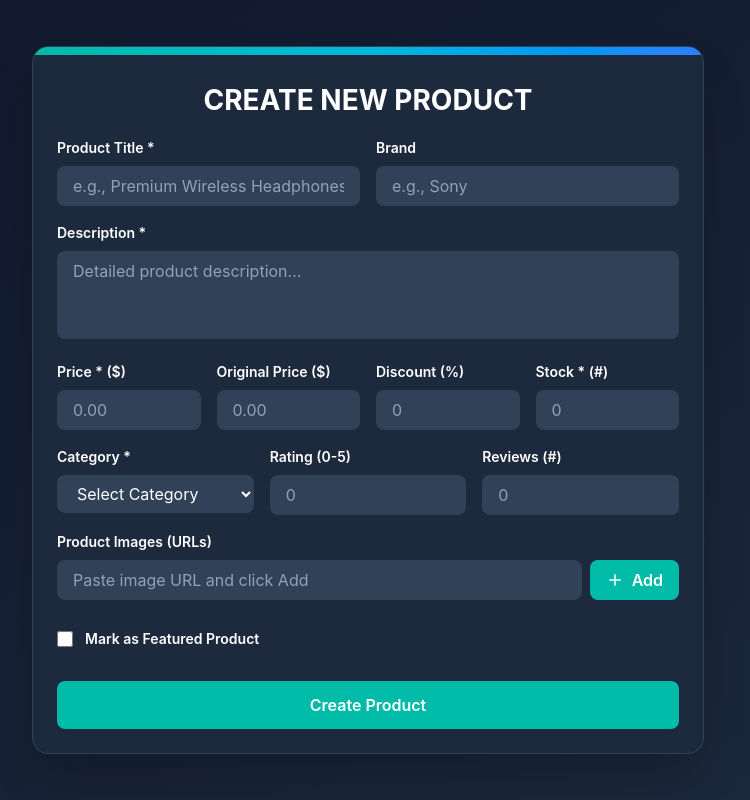
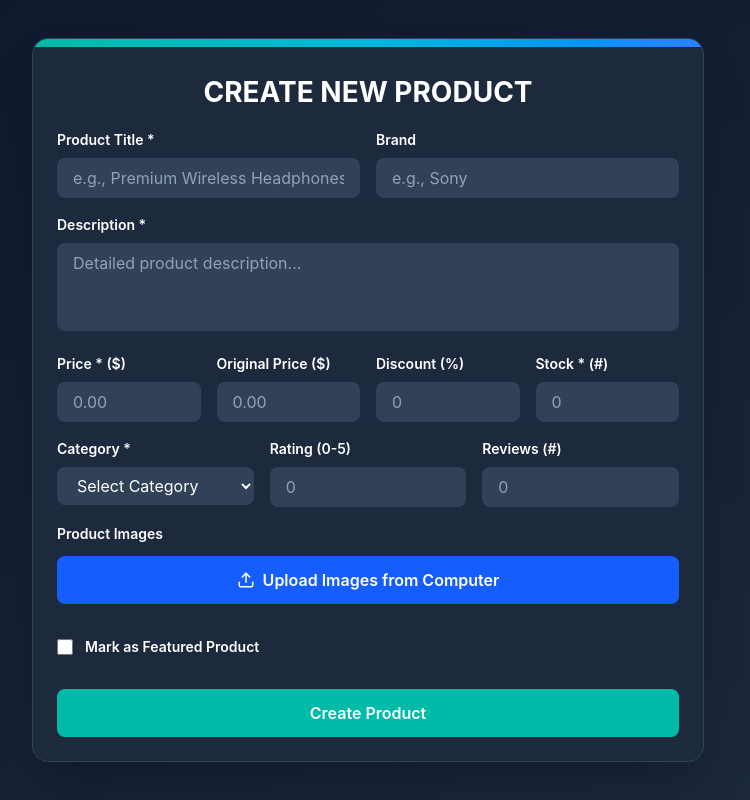
Before and after one commit to DINESH-K-21/shopverse, a React (Vite) app in the folder frontend/my-app/: page /products/add in a window 1280 px wide. Shown: the whole page, without its empty margins (272-1022 px from the left). Built offline with nearby package versions, Linux system fonts and the light colour scheme; sample sign-in values are in the browser's storage.

Commit message:
image upload func changes

```diff
--- a/frontend/my-app/src/commoncomponents/NavBar.jsx
+++ b/frontend/my-app/src/commoncomponents/NavBar.jsx
@@ -65,7 +65,7 @@ export default function Navbar() {
 
                 {role === "superadmin" &&
                     <div>
-                  <button onClick={() => navigate("/products/add")} className="text-white font-medium text-[14px] cursor-pointer"><span className="flex gap-1 justify-center items-center"><Plus size={14}/> Add Product</span></button>
+                  <button onClick={() => navigate("/products/add")} className="text-white font-medium text-[14px] cursor-pointer hover:bg-slate-800 px-4 py-2 rounded-xl transition-all"><span className="flex gap-1 justify-center items-center"><Plus size={14}/> Add Product</span></button>
                 </div>
                 }
 
--- a/frontend/my-app/src/commoncomponents/ProductCard.jsx
+++ b/frontend/my-app/src/commoncomponents/ProductCard.jsx
@@ -6,7 +6,7 @@ const ProductCard = ({ product }) => {
       {/* Image */}
       <div className="relative">
         <img
-          src={product.images?.[0] || "https://via.placeholder.com/300"}
+          src={product.images?.[0]}
           alt={product.title}
           className="w-full h-60 object-cover group-hover:scale-105 transition-transform duration-300"
         />
--- a/frontend/my-app/src/pages/Home.jsx
+++ b/frontend/my-app/src/pages/Home.jsx
@@ -29,13 +29,13 @@ function Home() {
     <div>
       <Navbar/>
 
-      <div className="grid grid-cols-1 sm:grid-cols-2 md:grid-cols-3 lg:grid-cols-4 gap-4 p-4">
+      <div className="flex flex-wrap gap-4">
         {products.length > 0 ? (
           products.map((product) => (
             <ProductCard key={product._id} product={product} />
           ))
         ) : (
-          <p>No products found</p>
+          <div  className="flex items-center justify-center w-full h-screen">No products found...</div>
         )}
       </div>
     </div>
--- a/frontend/my-app/src/pages/ProductPost.jsx
+++ b/frontend/my-app/src/pages/ProductPost.jsx
@@ -1,14 +1,16 @@
-import React, { useState } from "react";
-import { Plus, X, AlertCircle } from "lucide-react";
+import React, { useState, useRef } from "react";
+import { Plus, X, AlertCircle, Upload } from "lucide-react";
 import api from "../api/api";
 import { useNavigate } from "react-router-dom";
 
 export default function ProductPost() {
   const navigate = useNavigate();
+  const fileInputRef = useRef(null);
   const [loading, setLoading] = useState(false);
   const [error, setError] = useState("");
   const [success, setSuccess] = useState(false);
   const [imageInput, setImageInput] = useState("");
+  const [uploadingImage, setUploadingImage] = useState(false);
 
   const [formData, setFormData] = useState({
     title: "",
@@ -41,6 +43,74 @@ export default function ProductPost() {
       });
       setImageInput("");
       setError("");
+    }
+  };
+
+  const handleFileUpload = async (e) => {
+    const files = e.target.files;
+    if (!files) return;
+
+    setUploadingImage(true);
+    setError("");
+
+    try {
+      for (let file of files) {
+        // Validate file type
+        if (!file.type.startsWith("image/")) {
+          setError("Please upload valid image files only");
+          setUploadingImage(false);
+          return;
+        }
+
+        // Validate file size (max 5MB)
+        if (file.size > 5 * 1024 * 1024) {
+          setError("Image size must be less than 5MB");
+          setUploadingImage(false);
+          return;
+        }
+
+        // Convert file to base64 (Option 1: Simple approach)
+        const reader = new FileReader();
+        reader.onload = (event) => {
+          const base64URL = event.target.result;
+          setFormData((prev) => ({
+            ...prev,
+            images: [...prev.images, base64URL],
+          }));
+        };
+        reader.readAsDataURL(file);
+
+        // ALTERNATIVE: Upload to your backend server
+        // Uncomment the code below and comment out the base64 approach if you want to upload to your server
+        /*
+        const formDataToUpload = new FormData();
+        formDataToUpload.append("image", file);
+
+        try {
+          const response = await api.post("/api/upload-image", formDataToUpload, {
+            headers: {
+              "Content-Type": "multipart/form-data",
+            },
+          });
+
+          if (response.data.success && response.data.imageUrl) {
+            setFormData((prev) => ({
+              ...prev,
+              images: [...prev.images, response.data.imageUrl],
+            }));
+          }
+        } catch (err) {
+          setError("Failed to upload image: " + (err.response?.data?.message || err.message));
+        }
+        */
+      }
+    } catch (err) {
+      setError("Error processing image: " + err.message);
+    } finally {
+      setUploadingImage(false);
+      if (fileInputRef.current) {
+        fileInputRef.current.value = "";
+      }
     }
   };
 
@@ -332,39 +402,48 @@ export default function ProductPost() {
 
             {/* Images Section */}
             <div>
-              <label className="text-white text-[14px] font-semibold block mb-2">
-                Product Images (URLs)
+              <label className="text-white text-[14px] font-semibold block mb-3">
+                Product Images
               </label>
-              <div className="flex gap-2 mb-3">
+
+              {/* Upload from Computer */}
+              <div className="mb-4">
                 <input
-                  type="url"
-                  placeholder="Paste image URL and click Add"
-                  value={imageInput}
-                  onChange={(e) => setImageInput(e.target.value)}
-                  onKeyPress={(e) => e.key === "Enter" && addImage()}
-                  className="flex-1 px-4 py-2 rounded-lg bg-slate-700 text-white placeholder-slate-400 focus:outline-none focus:ring-2 focus:ring-teal-500"
+                  ref={fileInputRef}
+                  type="file"
+                  multiple
+                  accept="image/*"
+                  onChange={handleFileUpload}
+                  disabled={uploadingImage}
+                  className="hidden"
                 />
                 <button
                   type="button"
-                  onClick={addImage}
-                  className="px-4 py-2 rounded-lg bg-teal-500 hover:bg-teal-600 text-white font-semibold flex items-center gap-2 transition"
+                  onClick={() => fileInputRef.current?.click()}
+                  disabled={uploadingImage}
+                  className="w-full px-4 py-3 rounded-lg bg-blue-600 hover:bg-blue-700 disabled:bg-slate-600 text-white font-semibold flex items-center justify-center gap-2 transition"
                 >
-                  <Plus size={18} />
-                  Add
+                  <Upload size={18} />
+                  {uploadingImage ? "Uploading..." : "Upload Images from Computer"}
                 </button>
               </div>
 
               {/* Image List */}
               {formData.images.length > 0 && (
                 <div className="space-y-2">
+                  <p className="text-slate-400 text-sm mb-2">
+                    {formData.images.length} image(s) added
+                  </p>
                   {formData.images.map((img, index) => (
                     <div
                       key={index}
                       className="flex items-center justify-between p-3 bg-slate-700 rounded-lg"
                     >
-                      <span className="text-slate-300 text-sm truncate">
-                        {img}
-                      </span>
+                      {img.startsWith("data:") ? (
+                        <span className="text-slate-300 text-sm">📷 Uploaded Image {index + 1}</span>
+                      ) : (
+                        <span className="text-slate-300 text-sm truncate">{img}</span>
+                      )}
                       <button
                         type="button"
                         onClick={() => removeImage(index)}
```
